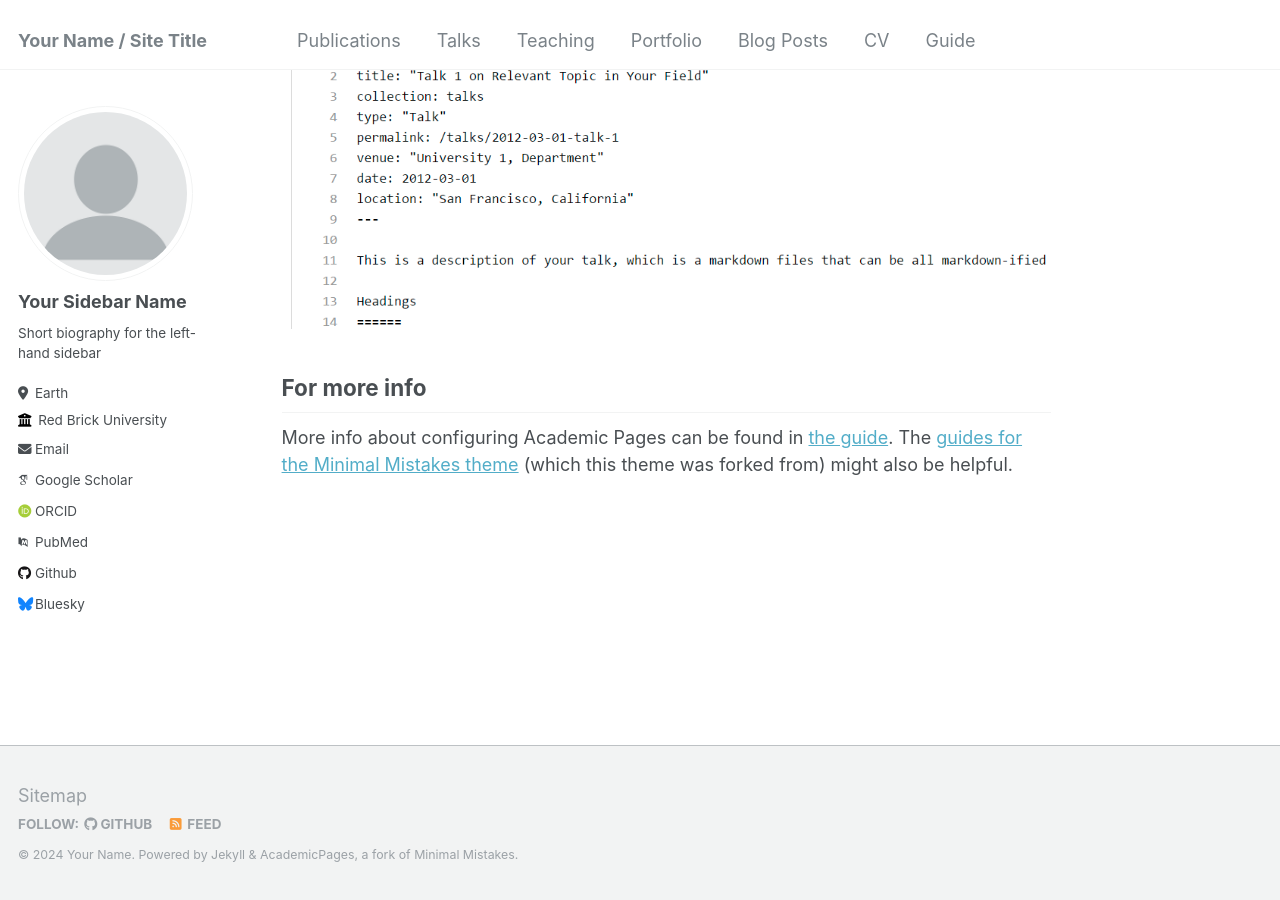
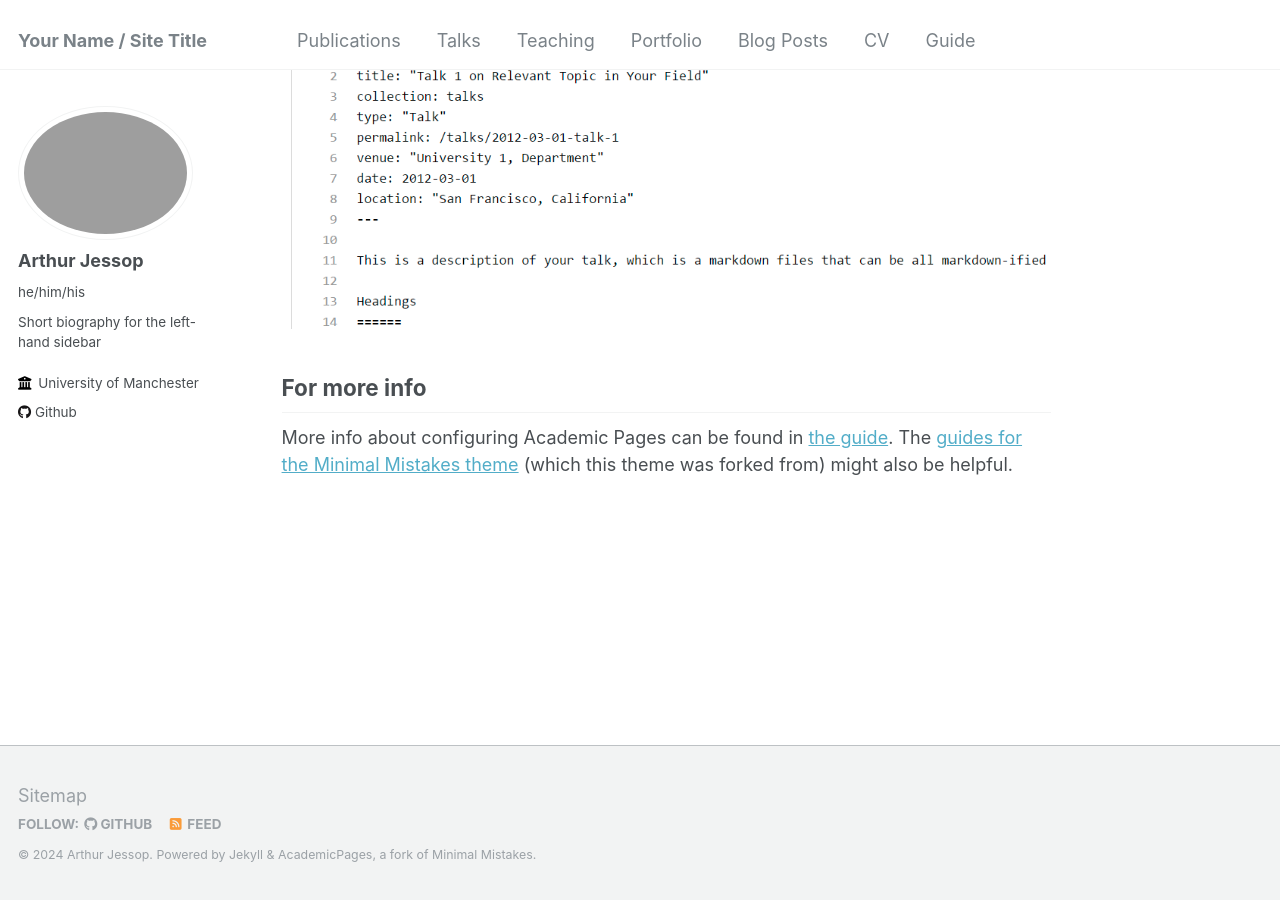
Before and after one commit to arthurjessop/arthurjessop.github.io, a Jekyll site: the page built from _pages/about.md, in a window 1280 px wide and 900 px high, scrolled down 2660 px. Built offline with Jekyll 4.4.1, drawn with Linux system fonts in a browser that asks for light colours; some web fonts are replaced.

Commit message:
config updates

```diff
--- a/_config.yml
+++ b/_config.yml
@@ -10,45 +10,45 @@
 locale                   : "en-US"
 title                    : "Your Name / Site Title"
 title_separator          : "-"
-name                     : &name "Your Name"
+name                     : &name "Arthur Jessop"
 description              : &description "personal description"
-url                      : https://academicpages.github.io # the base hostname & protocol for your site e.g. "https://mmistakes.github.io"
+url                      : https://arthurjessop.github.io # the base hostname & protocol for your site e.g. "https://mmistakes.github.io"
 baseurl                  : "" # the subpath of your site, e.g. "/blog"
-repository               : "academicpages/academicpages.github.io"
+repository               : "arthurjessop/arthurjessop.github.io"
 
 # Site Author - The following control what appear as part of the author content on the side bar.
 #               If a field is blank the icon and link will not appear, otherwise it will be shown.
 #               Additional customization can be done by editing /_includes/author-profile.html
 author:
   # Biographic information
-  avatar           : "profile.png"
-  name             : "Your Sidebar Name"
-  pronouns         : # example: "she/her"
+  avatar           : # "profile.png"
+  name             : "Arthur Jessop"
+  pronouns         : "he/him/his"
   bio              : "Short biography for the left-hand sidebar"
-  location         : "Earth"
-  employer         : "Red Brick University"
+  location         : # "Earth"
+  employer         : "University of Manchester"
   uri              : # URL
-  email            : "none@example.org"
+  email            : # "none@example.org"
 
   # Academic websites
   arxiv            : # URL - Update with the correct link to your profile
-  googlescholar    : "https://scholar.google.com/citations?user=PS_CX0AAAAAJ"
+  googlescholar    : # "https://scholar.google.com/citations?user=PS_CX0AAAAAJ"
   impactstory      : # URL
-  orcid            : "http://orcid.org/yourorcidurl"
+  orcid            : # "http://orcid.org/yourorcidurl"
   semantic         : # URL
-  pubmed           : "https://www.ncbi.nlm.nih.gov/pubmed/?term=john+snow"
+  pubmed           : # "https://www.ncbi.nlm.nih.gov/pubmed/?term=john+snow"
   researchgate     : # URL
 
   # Repositories and software development
   bitbucket        : # Username - Update with your username on the site
   codepen          : # Username
   dribbble         : # Username
-  github           : "academicpages"
+  github           : "arthurjessop"
   kaggle           : # Username
   stackoverflow    : # User number or user number and name (i.e., use "1" or "1/jeff-atwood")
 
   # Social media
-  bluesky          : "bsky.app" # Replace this with you Bluesky username
+  bluesky          : # Replace this with you Bluesky username
   facebook         : # Username
   flickr           : # Username
   foursquare       : # Username
```
Also changed, not shown: 1 other file.
